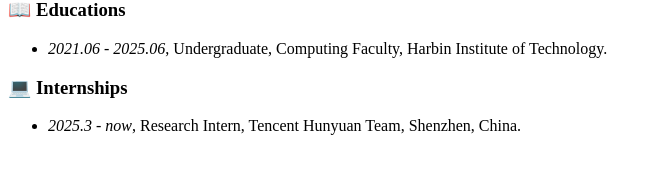
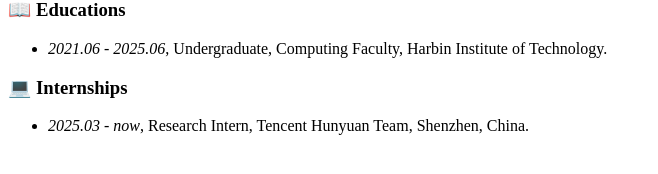
Before and after one commit to Ralph-Zhou/ralph-zhou.github.io, a Jekyll site: the page built from _pages/information/others.md, in a window 1280 px wide. Shown: the part 360-534 px from the top of the page, without its empty margins (0-658 px from the left). Built offline with Jekyll 4.4.1, drawn with Linux system fonts in a browser that asks for light colours; our own code applies the rules of GitHub Pages for plain Markdown files.

Commit message:
update intership

```diff
--- a/_pages/information/others.md
+++ b/_pages/information/others.md
@@ -4,4 +4,4 @@
 
 # 💻 Internships
 
-- *2025.3 - now*, Research Intern, Tencent Hunyuan Team, Shenzhen, China.
+- *2025.03 - now*, Research Intern, Tencent Hunyuan Team, Shenzhen, China.
```
